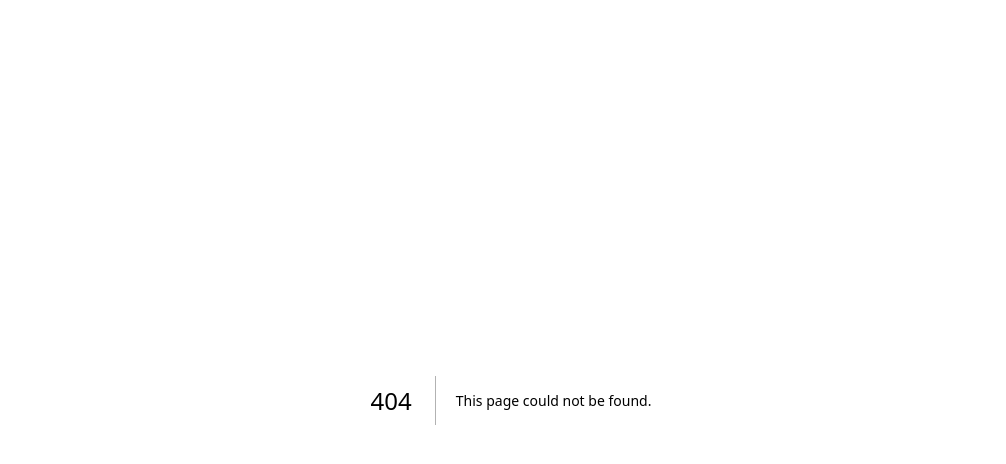
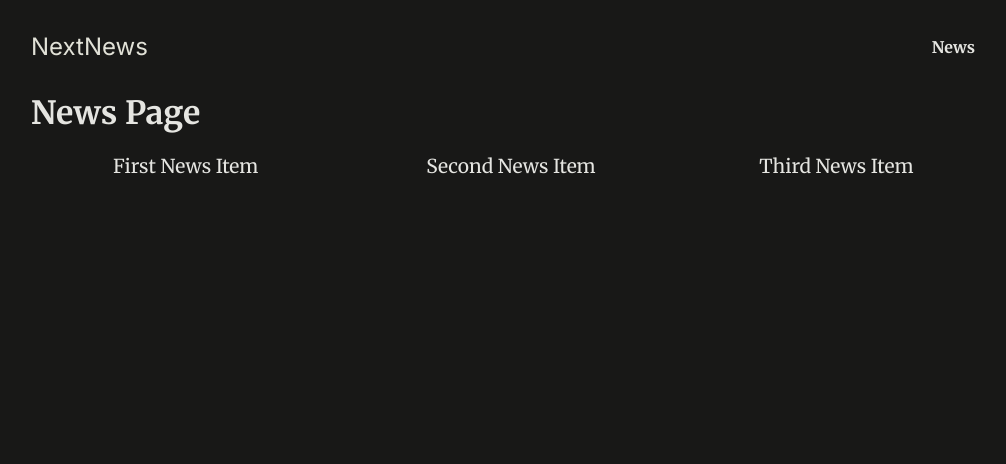
Before and after one commit to mzrar-myrtle/news-routing-rendering, a Next.js app: page /news in a window 1280 px wide. Before the commit this address had no page. Shown: the top 464 px of the page, without its empty margins (129-1135 px from the left). Built offline with nearby package versions, Linux system fonts and the light colour scheme.

Commit message:
Feat(): Preparing structure of the project

```diff
--- a/app/layout.js
+++ /dev/null
@@ -1,14 +0,0 @@
-import './globals.css';
-
-export const metadata = {
-  title: 'Next.js Page Routing & Rendering',
-  description: 'Learn how to route to different pages.',
-}
-
-export default function RootLayout({ children }) {
- return (
-    <html lang="en">
-      <body>{children}</body>
-    </html>
-  )
-}
--- /dev/null
+++ b/app/layout.jsx
@@ -0,0 +1,20 @@
+import "./globals.css";
+import MainHeader from "@/components/main-header/main-header";
+
+export const metadata = {
+  title: "Next.js Page Routing & Rendering",
+  description: "Learn how to route to different pages.",
+};
+
+export default function RootLayout({ children }) {
+  return (
+    <html lang="en">
+      <body>
+        <div className="" id="page">
+          <MainHeader />
+          {children}
+        </div>
+      </body>
+    </html>
+  );
+}
--- /dev/null
+++ b/app/news/page.jsx
@@ -0,0 +1,22 @@
+import Link from "next/link";
+
+const NewsPage = () => {
+  return (
+    <>
+      <h1>News Page</h1>
+      <ul className="news-list">
+        <li>
+          <Link href="/news/1">First News Item</Link>
+        </li>
+        <li>
+          <Link href="/news/2">Second News Item</Link>
+        </li>
+        <li>
+          <Link href="/news/3">Third News Item</Link>
+        </li>
+      </ul>
+    </>
+  );
+};
+
+export default NewsPage;
--- /dev/null
+++ b/components/main-header/main-header.jsx
@@ -0,0 +1,18 @@
+import Link from "next/link";
+
+export default function MainHeader() {
+  return (
+    <header id="main-header">
+      <div id="logo">
+        <Link href="/">NextNews</Link>
+      </div>
+      <nav>
+        <ul>
+          <li>
+            <Link href="/news">News</Link>
+          </li>
+        </ul>
+      </nav>
+    </header>
+  );
+}
```
Also changed, not shown: app/news/[id]/page.jsx (added, +10 -0 lines), dummy-news.js (added, +43 -0 lines), app/page.jsx (renamed from app/page.js), components/main-header/main-header.module.css (added).
